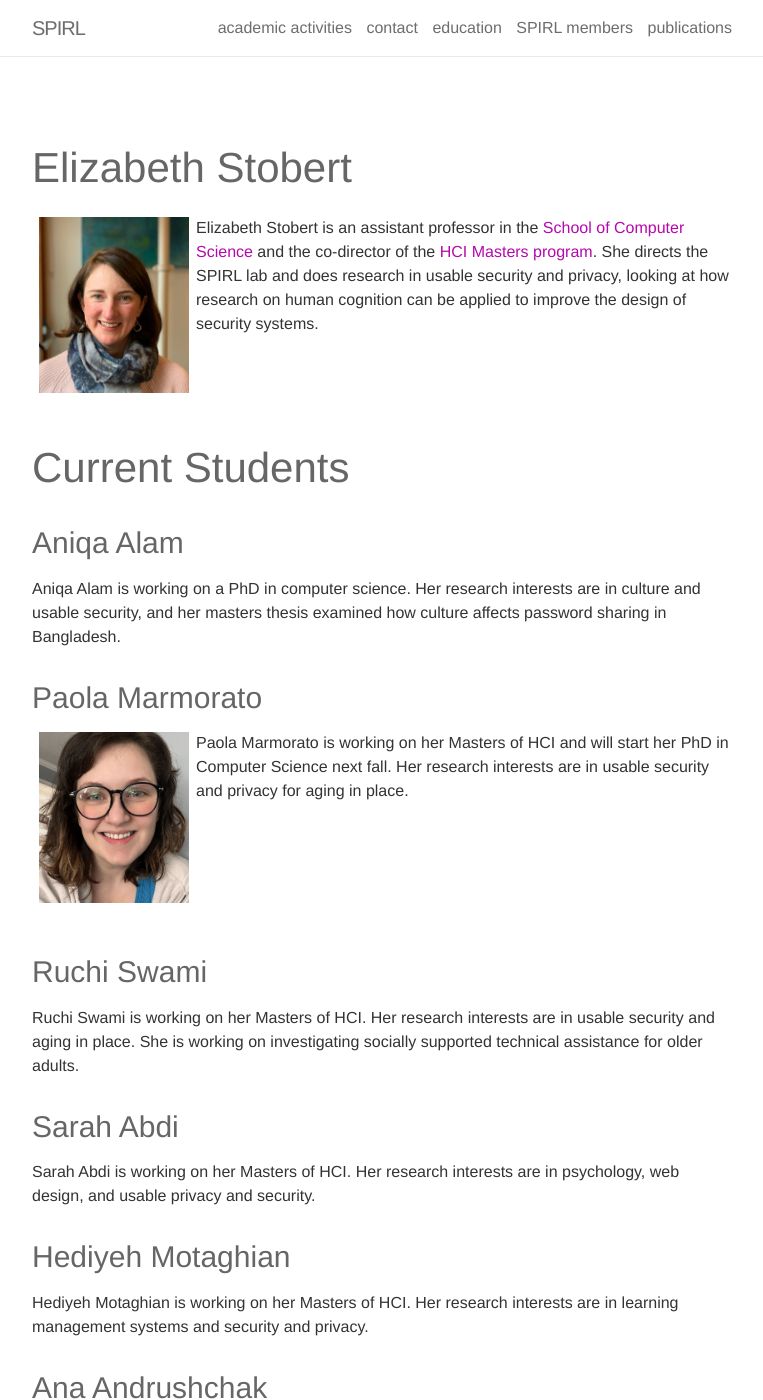
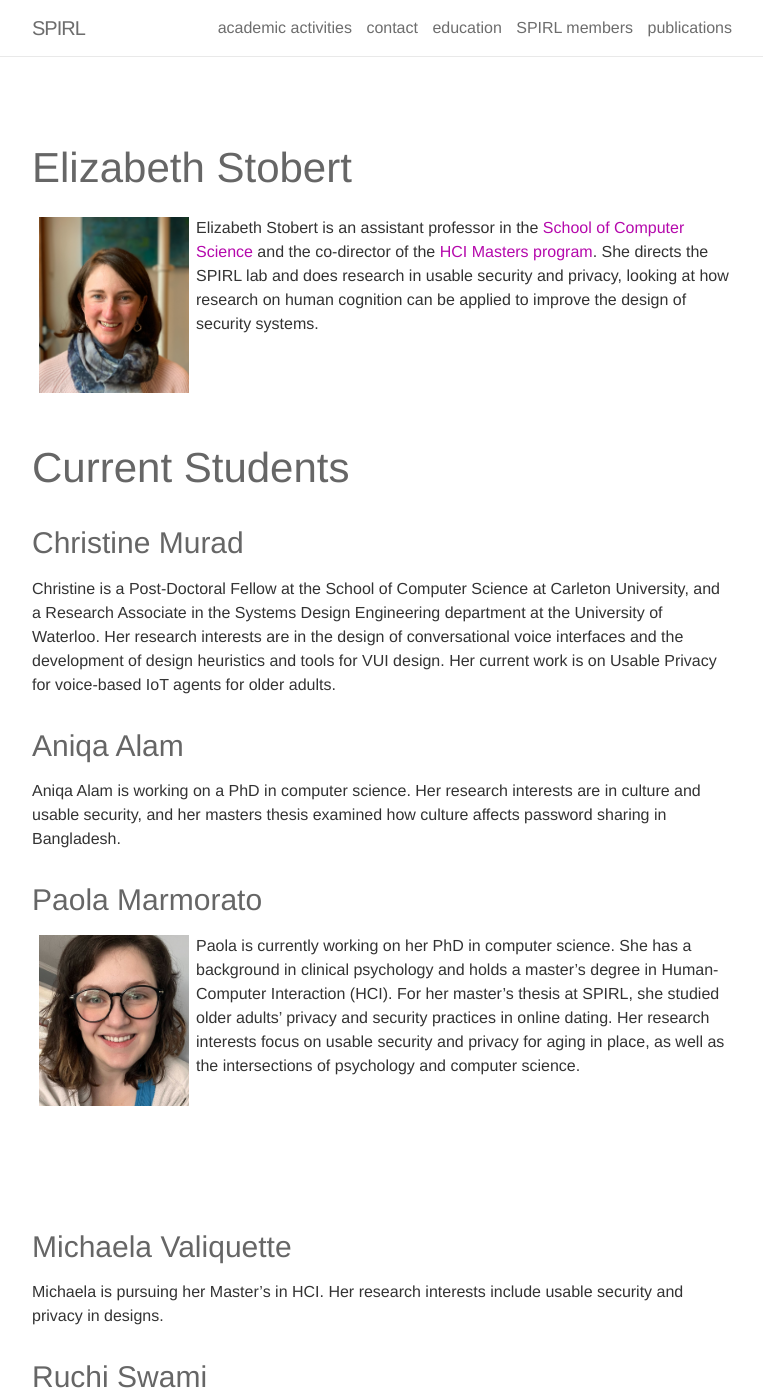
Before and after one commit to estobert/stobert-website, a Jekyll site: the page built from _pages/people.md, in a window 1280 px wide and 1400 px high. Shown: the whole window, without its empty margins (258-1021 px from the left). Built offline with Jekyll 4.4.1, drawn with Linux system fonts in a browser that asks for light colours.

Commit message:
Update people.md

```diff
--- a/_pages/people.md
+++ b/_pages/people.md
@@ -14,16 +14,24 @@ title: SPIRL members
 
 ## Current Students
 
+### Christine Murad
+
+Christine is a Post-Doctoral Fellow at the School of Computer Science at Carleton University, and a Research Associate in the Systems Design Engineering department at the University of Waterloo. Her research interests are in the design of conversational voice interfaces and the development of design heuristics and tools for VUI design. Her current work is on Usable Privacy for voice-based IoT agents for older adults.
+
+
 ### Aniqa Alam
 
 Aniqa Alam is working on a PhD in computer science. Her research interests are in culture and usable security, and her masters thesis examined how culture affects password sharing in Bangladesh.
 
 ### Paola Marmorato
 <img src="/marmorato_headshot.jpg" width="150" align="left" hspace="7" vspace="1">
-Paola Marmorato is working on her Masters of HCI and will start her PhD in Computer Science next fall. Her research interests are in usable security and privacy for aging in place.
+Paola is currently working on her PhD in computer science. She has a background in clinical psychology and holds a master's degree in Human-Computer Interaction (HCI). For her master’s thesis at SPIRL, she studied older adults' privacy and security practices in online dating. Her research interests focus on usable security and privacy for aging in place, as well as the intersections of psychology and computer science.
 <p>&nbsp;</p>
 <p>&nbsp;</p>
 <p>&nbsp;</p>
+
+### Michaela Valiquette
+Michaela is pursuing her Master’s in HCI. Her research interests include usable security and privacy in designs.
 
 ### Ruchi Swami
 Ruchi Swami is working on her Masters of HCI. Her research interests are in usable security and aging in place. She is working on investigating socially supported technical assistance for older adults.
@@ -50,7 +58,6 @@ Robert Babaev is a computer science honours student in his final year, working o
 Kalumbu Kasaji is an undergraduate student in computer science. She completed a Dean's Summer Research Internship in the SPIRL lab, and is continuing work on a graphical password project.
 
 
-
 ## Alumni
 
 * Zeynep Kocacenk
```
